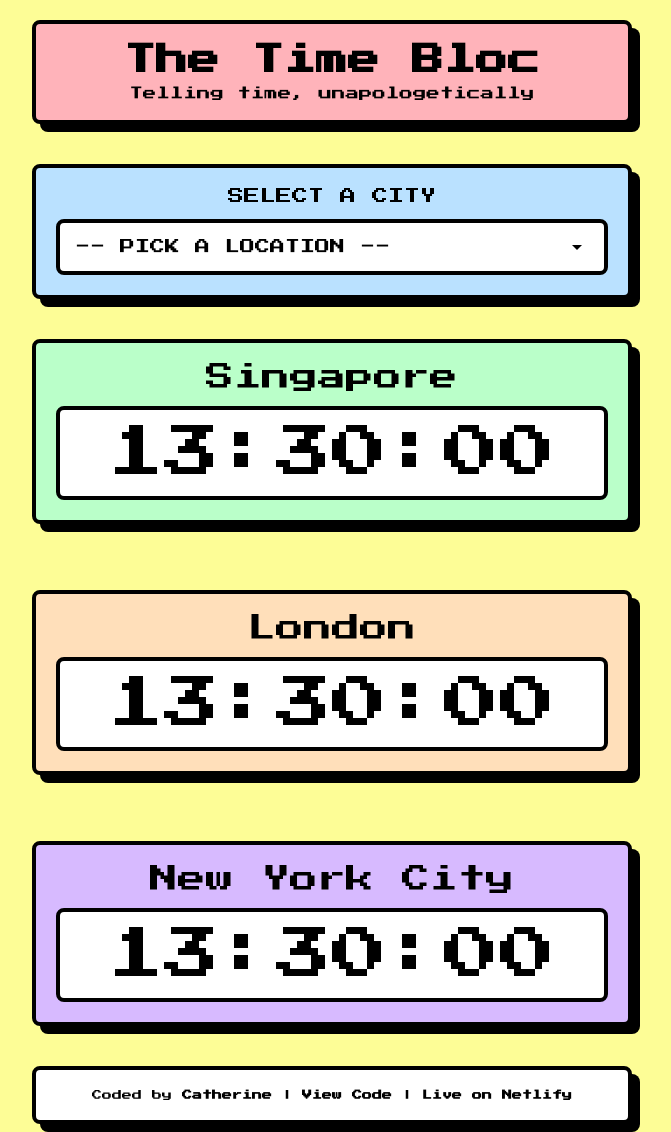
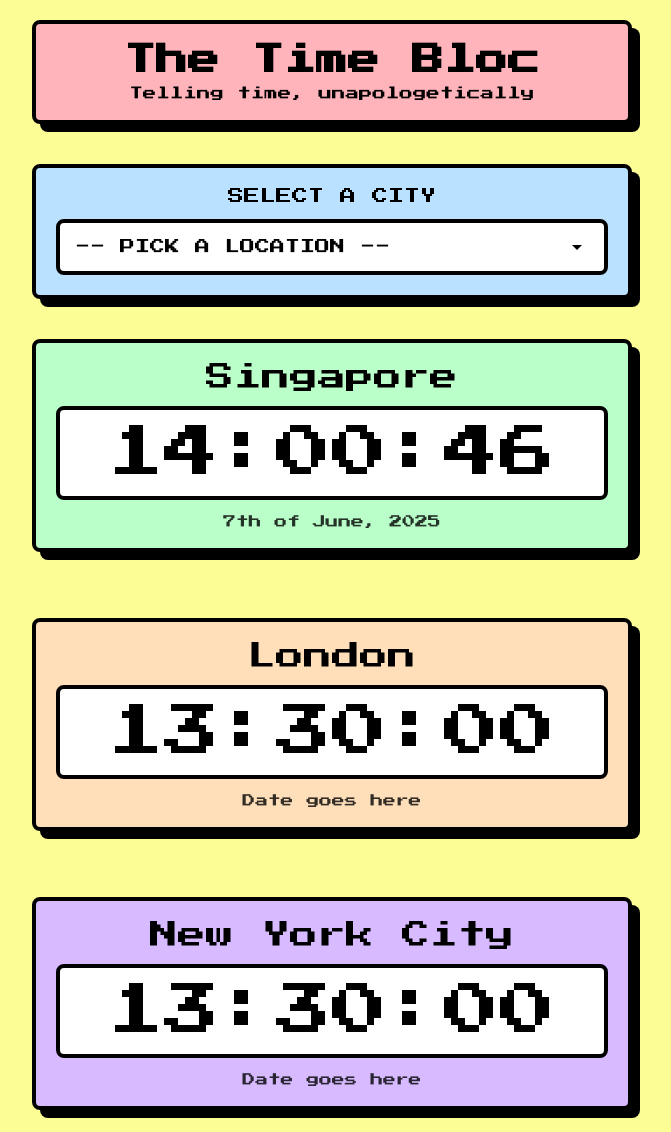
Before and after one commit to csarq/the-time-bloc, a plain HTML site: page index.html in a window 1280 px wide. Shown: the top 1132 px of the page, without its empty margins (308-979 px from the left). Drawn offline with Linux system fonts and the light colour scheme.

Commit message:
add date display and set basic html selectors

```diff
--- a/index.html
+++ b/index.html
@@ -29,29 +29,32 @@
 
     <!-- Clocks Display Section -->
     <main id="clock-grid">
-      <div class="clock-card box">
+      <div class="clock-card box" id="singapore">
         <div class="city-name">
           Singapore
         </div>
         <div class="time-display">
           13:30:00
         </div>
+        <div class="date-display">Date goes here</div>
       </div>
-      <div class="clock-card box">
+      <div class="clock-card box" id="london">
         <div class="city-name">
           London
         </div>
         <div class="time-display">
           13:30:00
         </div>
+        <div class="date-display">Date goes here</div>
       </div>
-      <div class="clock-card box">
+      <div class="clock-card box" id="new-york">
         <div class="city-name">
           New York City
         </div>
         <div class="time-display">
           13:30:00
         </div>
+        <div class="date-display">Date goes here</div>
       </div>
     </main>
 
--- a/src/index.js
+++ b/src/index.js
@@ -1 +1,5 @@
-alert("Heya!");
+const singaporeElement = document.querySelector("#singapore");
+const singaporeDateElement = singaporeElement.querySelector(".date-display");
+const singaporeTimeElement = singaporeElement.querySelector(".time-display");
+singaporeDateElement.innerHTML = "7th of June, 2025";
+singaporeTimeElement.innerHTML = "14:00:46";
--- a/src/style.css
+++ b/src/style.css
@@ -101,6 +101,12 @@ h1 {
   background-color: white;
 }
 
+.date-display {
+  font-size: 0.8rem;
+  margin-top: 15px;
+  opacity: 0.8;
+}
+
 .app-footer {
   font-size: 10px;
 }
```
